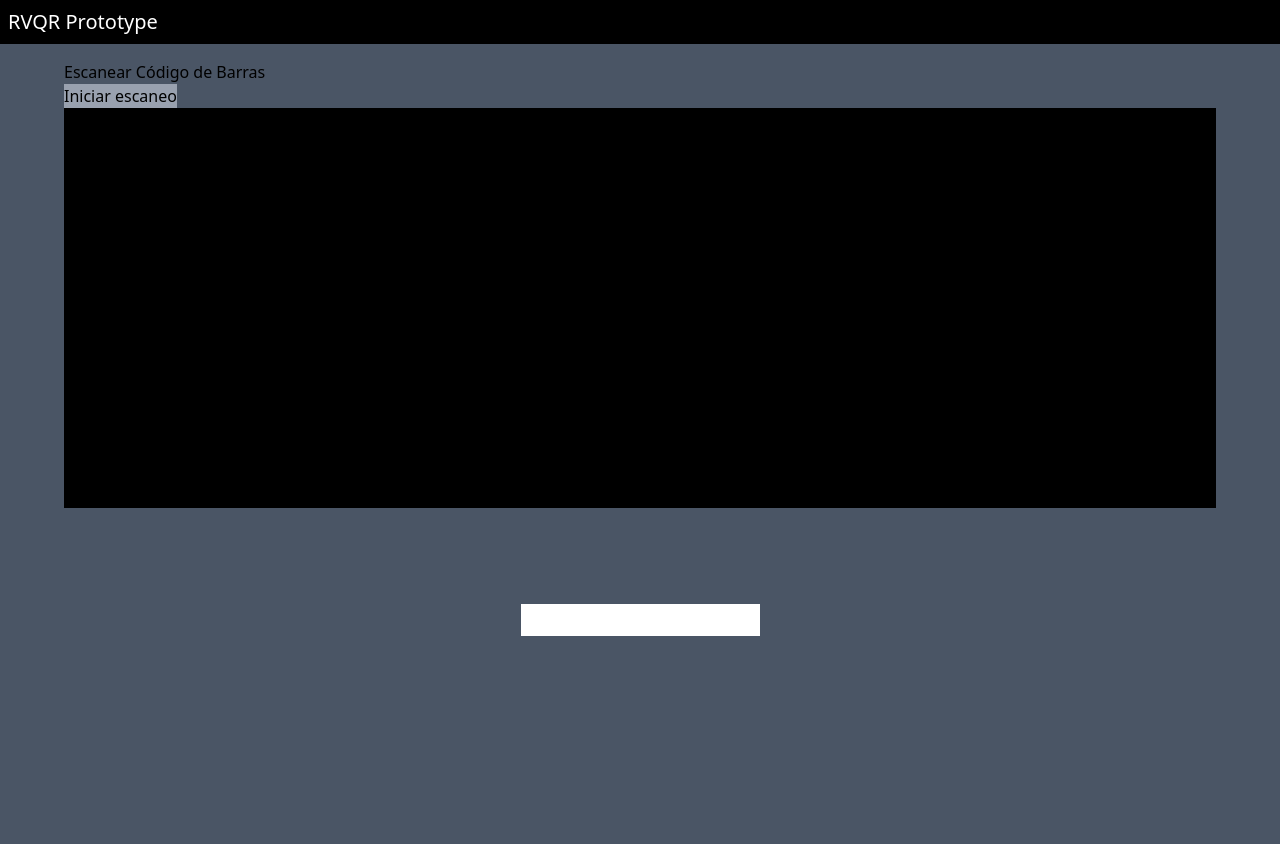
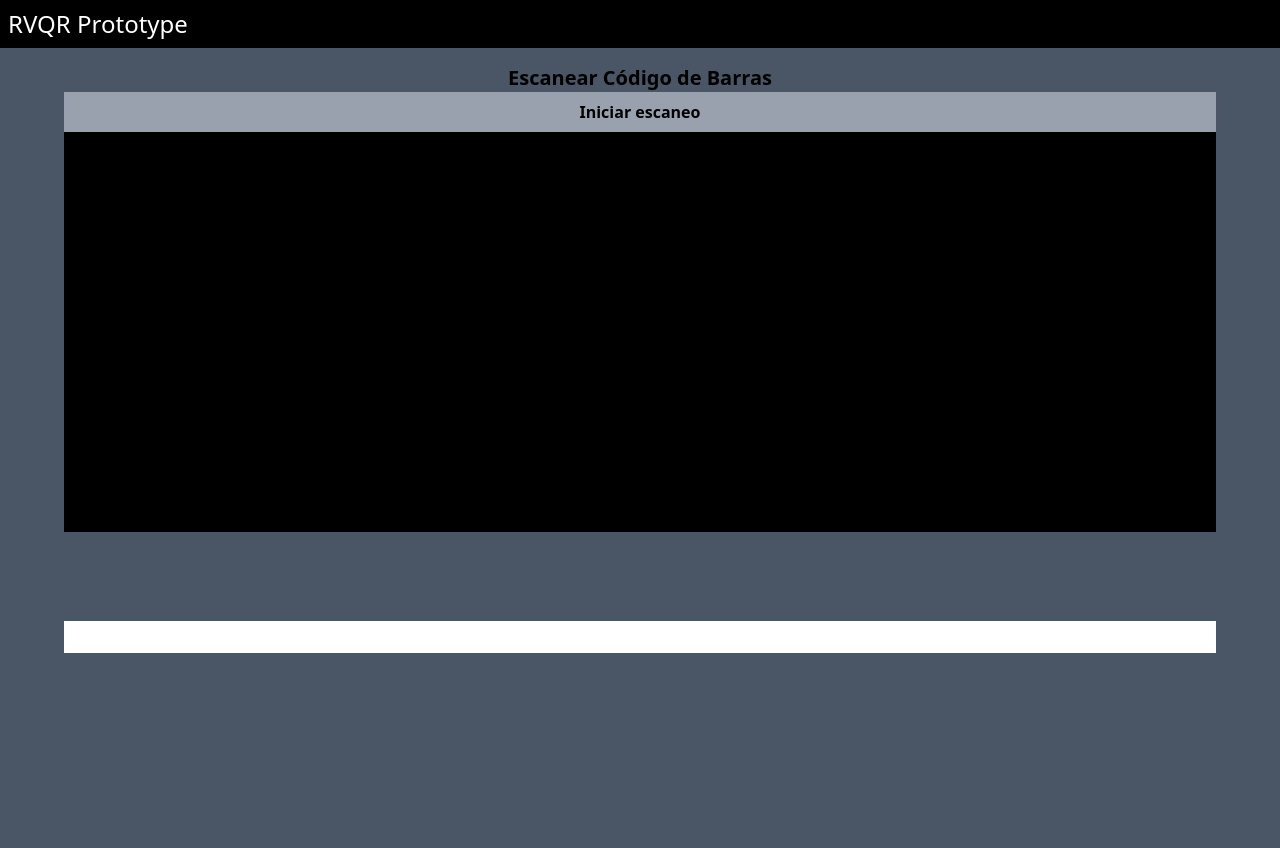
Before and after one commit to Agustinpc99/RVQR, a plain HTML site: page index.html in a window 1280 px wide. Drawn offline with nearby package versions, Linux system fonts and the light colour scheme.

Commit message:
modificacion estetica

```diff
--- a/index.html
+++ b/index.html
@@ -27,16 +27,16 @@
 </head>
 <body class="max-w-screen">
     <header class="bg-black p-2">
-        <h1 class="text-white text-xl">RVQR Prototype</h1>
+        <h1 class="text-white text-2xl">RVQR Prototype</h1>
     </header>
     <main class="bg-gray-600 min-h-screen flex flex-col justify-evenly grid justify-items-center p-4">
-        <div>
-            <h2>Escanear Código de Barras</h2>
-            <button id="btn-escanear" class="bg-gray-400">Iniciar escaneo</button>
+        <div class="flex flex-col">
+            <h2 class="text-center font-bold text-xl">Escanear Código de Barras</h2>
+            <button id="btn-escanear" class="bg-gray-400 p-2 font-bold">Iniciar escaneo</button>
             <div id="contenedor-video"></div>
         </div>
-        <div>
-            <input type="text" name="codigo" id="cod" class="bg-white p-1">
+        <div class="w-[90vw]">
+            <input type="text" name="codigo" id="cod" class="bg-white p-1 w-1/1">
         </div>
         <div id="zonaqr">
 
```
